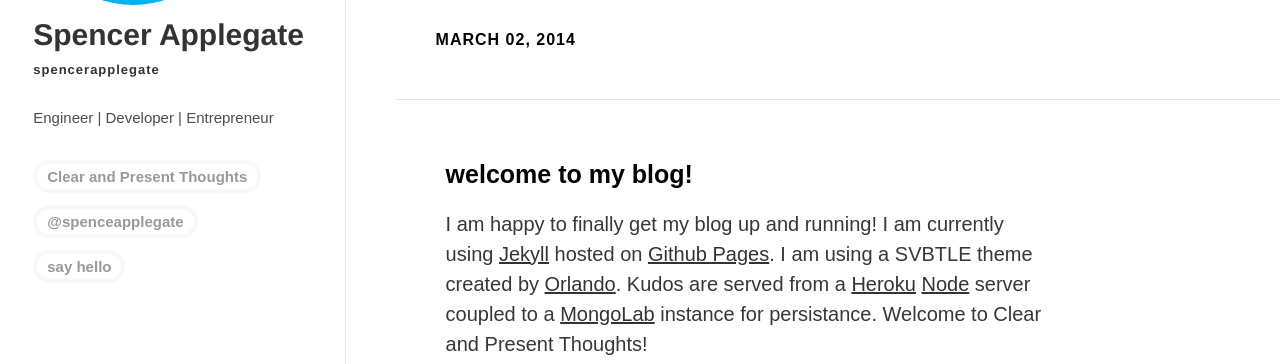
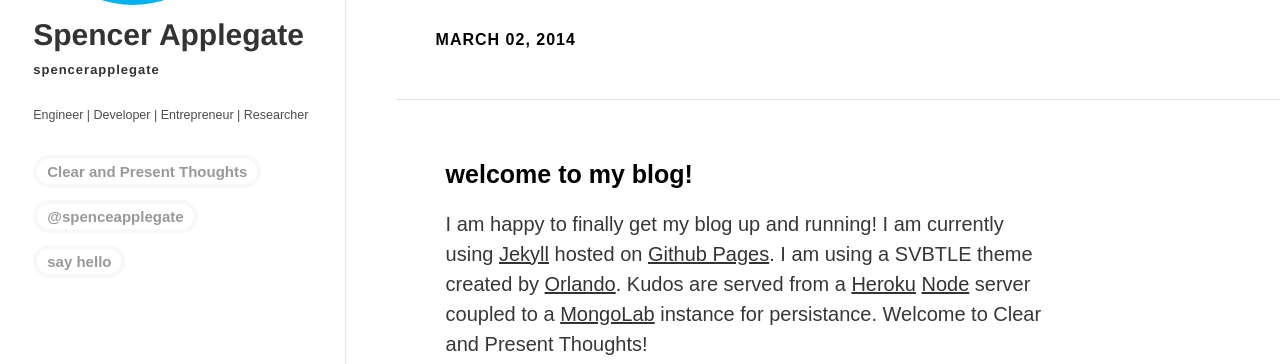
Before and after one commit to scorcoran33/spencerapplegate.github.io, a Jekyll site: the page built from index.html, in a window 1280 px wide. Shown: the part 225-589 px from the top of the page. Built offline with Jekyll 4.4.1, drawn with Linux system fonts in a browser that asks for light colours; Markdown is read by kramdown in place of the engine named in the settings; the list of posts is cut into pages by our own code.

Commit message:
Added extra subtitle

```diff
--- a/_data/svbtle.yml
+++ b/_data/svbtle.yml
@@ -1,5 +1,5 @@
 ---
-subtitle: Engineer | Developer | Entrepreneur
+subtitle: Engineer | Developer | Entrepreneur | Researcher
 profile_url: http://github.com/spencerapplegate
 profile_name: spencerapplegate
 website_url: http://www.spencerapplegate.com
--- a/assets/stylesheets/styles.css
+++ b/assets/stylesheets/styles.css
@@ -65,7 +65,8 @@
   }
 
   div#header header#sidebar p {
-    font-size: 1.5em;
+    font-size: 1.25em;
+    /* font-size: 1.5em; */
     line-height: 2.3em;
     margin-top: 20px;
     margin-bottom: 20px;
```
Also changed, not shown: 1 other file.
